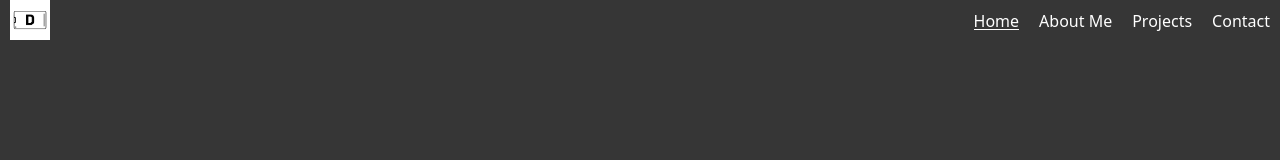
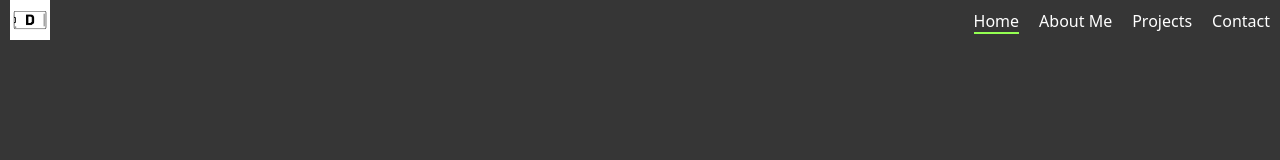
Before and after one commit to DaveHdz13/Portfolio, a React (Vite) app: page / in a window 1280 px wide. In both pictures the pointer is over the link "Home". Shown: the top 160 px of the page. Built offline with nearby package versions, Linux system fonts and the light colour scheme.

Commit message:
Hover style added

```diff
--- a/src/components/Navbar/Navbar.jsx
+++ b/src/components/Navbar/Navbar.jsx
@@ -8,9 +8,9 @@ function Navbar() {
       <img src={logo} alt="logo"></img>
       <ul className="menu">
           <li><a id="anchor01" href="#">Home</a></li>
-          <li><a id="anchor01" href="#">About Me</a></li>
-          <li><a id="anchor01" href="#">Projects</a></li>
-          <li><a id="anchor01" href="#">Contact</a></li>
+          <li><a id="anchor02" href="#">About Me</a></li>
+          <li><a id="anchor03" href="#">Projects</a></li>
+          <li><a id="anchor04" href="#">Contact</a></li>
       </ul>
     </div>
   )
--- a/src/components/Navbar/navbar.css
+++ b/src/components/Navbar/navbar.css
@@ -15,8 +15,17 @@
 	margin: 10px;
 	cursor: pointer;
 }
-.menu li:hover {
-	border-bottom: 1px solid #fff;
+#anchor01:hover {
+  border-bottom: 2px solid #94FF52;
+}
+#anchor02:hover {
+  border-bottom: 2px solid #FFE600;
+}
+#anchor03:hover {
+  border-bottom: 2px solid #00FFF0;
+}
+#anchor04:hover {
+  border-bottom: 2px solid #94FF52;
 }
 li > a {
 	text-decoration: none;
```
